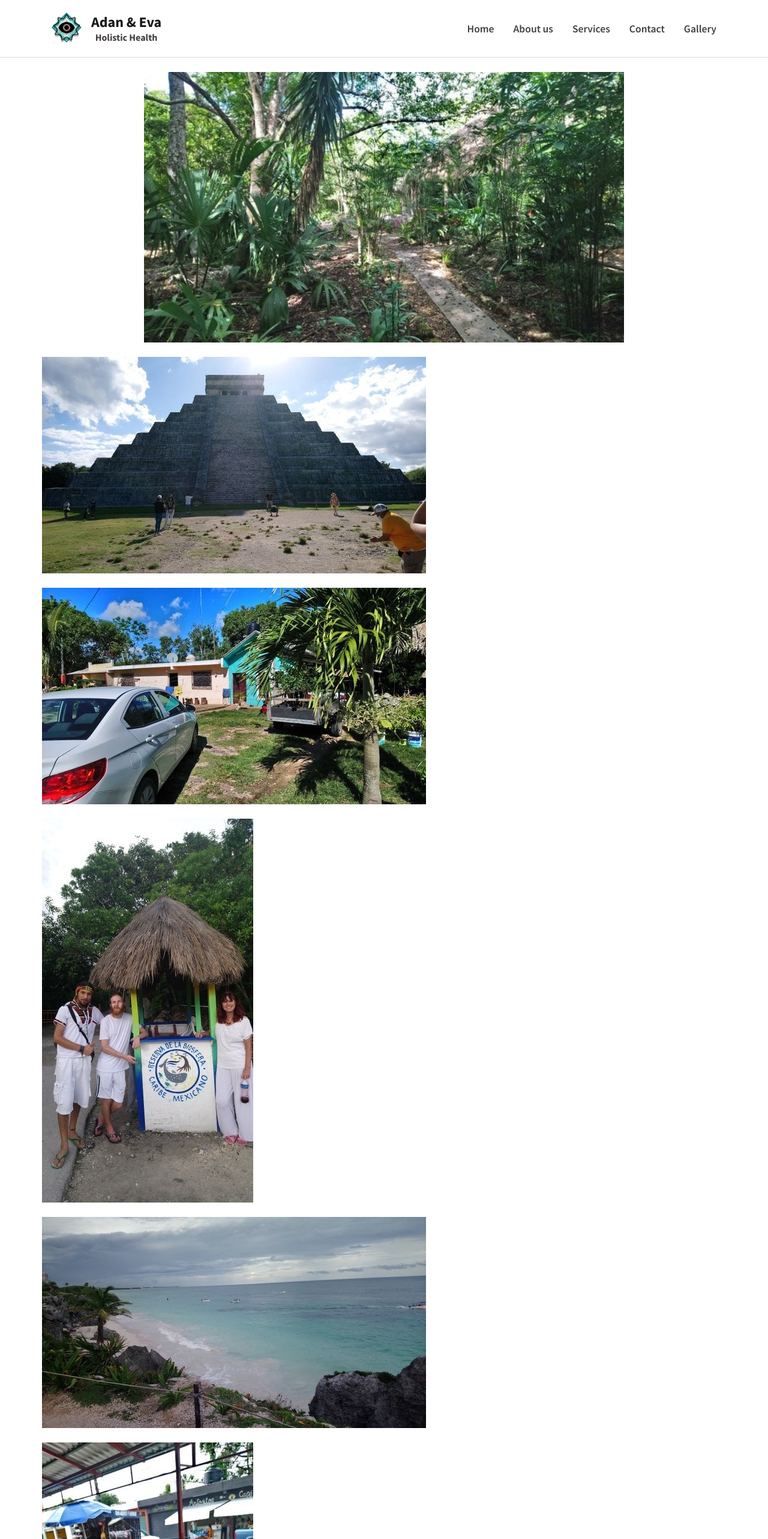
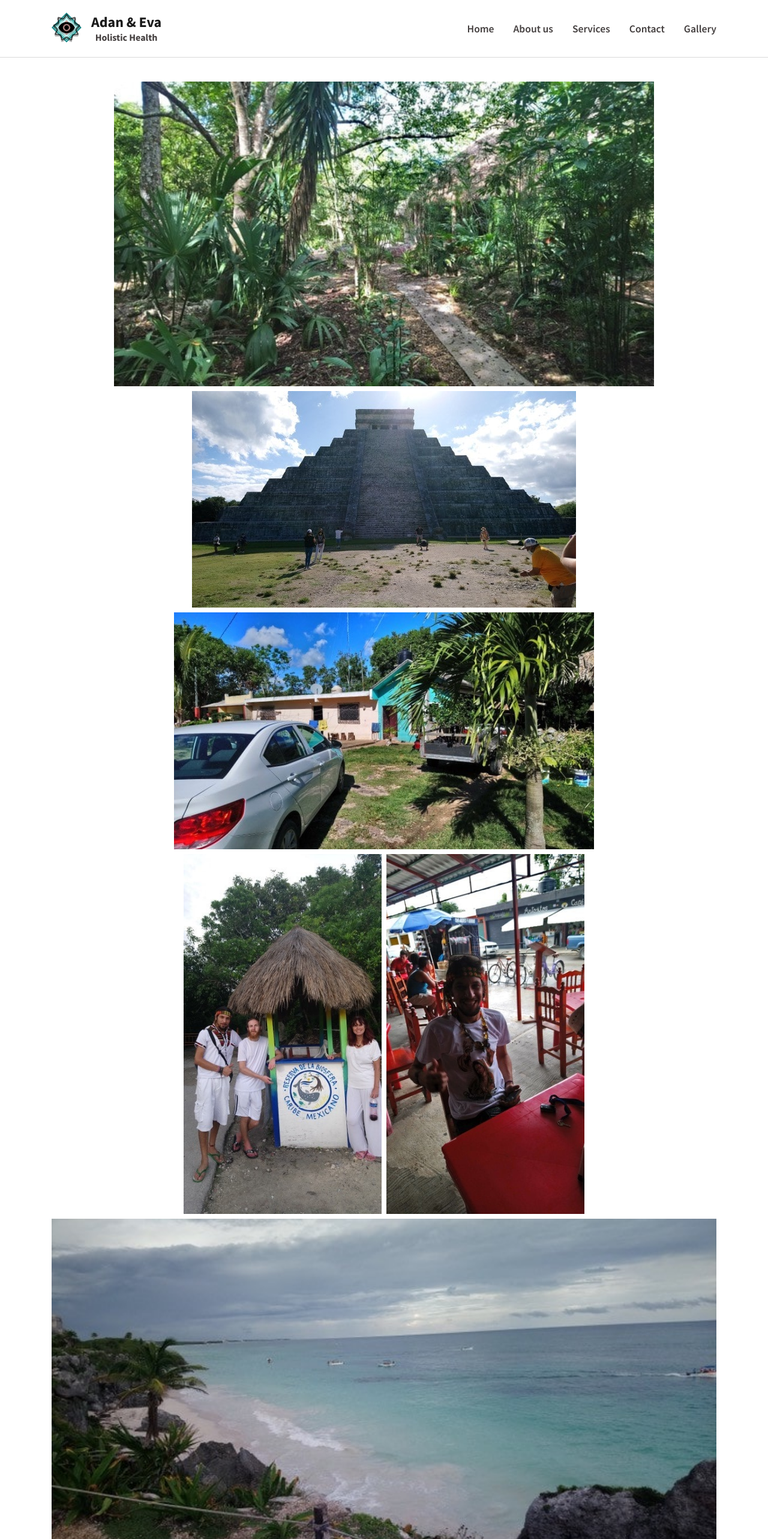
Before and after one commit to breukskit/adan_and_eva, a React (Create React App) app in the folder frontend/: page /gallery in a window 1280 px wide. Shown: the top 2566 px of the page at 60% size. Built offline with nearby package versions, Linux system fonts and the light colour scheme; the HTML template or start-up script is replaced by a standard one.

Commit message:
Ready for deployment?

```diff
--- a/frontend/src/components/Gallery.tsx
+++ b/frontend/src/components/Gallery.tsx
@@ -20,21 +20,35 @@ const useStyles = createUseStyles({
   },
   imgContainer: {
     width: '100%',
-    display: 'grid',
-    gridTemplateColumns: 'repeat(1, 1fr)',
-    gap: '1.5rem',
-    // justifyItems: 'center',
+    // display: 'grid',
+    // gridTemplateColumns: '1fr',
+    display: 'flex',
+    flexDirection: 'column',
+    gap: '.5rem',
+    marginBottom: '2rem',
+    padding: '1rem',
   },
   imgBox: {
     display: 'flex',
     justifyContent: 'center',
     alignItems: 'center',
-    maxWidth: '800px',
-    margin: 'auto',
+    flexWrap: 'flex',
     width: '100%',
+    '@media(max-width: 600px)': {
+      flexDirection: 'column',
+    },
   },
   img: {
     width: '100%',
+  },
+  leftElement: {
+    marginRight: '.5rem',
+    width: '45%',
+    maxWidth: '330px',
+    '@media(max-width: 600px)': {
+      marginRight: 0,
+      marginBottom: '.5rem',
+    },
   },
 });
 
@@ -44,16 +58,72 @@ export const Gallery = () => {
     <div className={classes.galleryContainer}>
       <div className={classes.imgContainer}>
         <div className={classes.imgBox}>
-          <img className={classes.img} loading="lazy" src={one} alt="" />
+          <img
+            style={{ maxWidth: '900px' }}
+            className={classes.img}
+            loading="lazy"
+            src={one}
+            alt=""
+          />
         </div>
-        <img loading="lazy" src={two} alt="" />
-        <img loading="lazy" src={three} alt="" />
-        <img loading="lazy" src={four} alt="" />
-        <img loading="lazy" src={five} alt="" />
-        <img loading="lazy" src={six} alt="" />
-        <img loading="lazy" src={eight} alt="" />
-        <img loading="lazy" src={seven} alt="" />
-        <img loading="lazy" src={nine} alt="" />
+        <div className={classes.imgBox}>
+          <img
+            style={{ maxWidth: '640px' }}
+            className={classes.img}
+            loading="lazy"
+            src={two}
+            alt=""
+          />
+        </div>
+        <div className={classes.imgBox}>
+          <img
+            style={{ maxWidth: '700px' }}
+            className={classes.img}
+            loading="lazy"
+            src={three}
+            alt=""
+          />
+        </div>
+        <div className={classes.imgBox}>
+          <img
+            className={classes.leftElement}
+            loading="lazy"
+            src={four}
+            alt=""
+          />
+          <img
+            loading="lazy"
+            src={six}
+            alt=""
+            style={{ width: '45%', maxWidth: '330px' }}
+          />
+        </div>
+        <div className={classes.imgBox}>
+          <img className={classes.img} loading="lazy" src={five} alt="" />
+        </div>
+        <div className={classes.imgBox}>
+          <img
+            className={classes.leftElement}
+            loading="lazy"
+            src={eight}
+            alt=""
+          />
+          <img
+            style={{ width: '45%', maxWidth: '330px' }}
+            loading="lazy"
+            src={nine}
+            alt=""
+          />
+        </div>
+        <div className={classes.imgBox}>
+          <img
+            style={{ maxWidth: '640px' }}
+            className={classes.img}
+            loading="lazy"
+            src={seven}
+            alt=""
+          />
+        </div>
       </div>
     </div>
   );
--- a/frontend/src/components/Home.tsx
+++ b/frontend/src/components/Home.tsx
@@ -107,6 +107,7 @@ const useStyles = createUseStyles({
   subHeader: {
     textAlign: 'center',
     background: 'rgba(0,0,0,0.95)',
+    lineHeight: '2.1rem',
     padding: {
       top: '2rem',
       right: '1rem',
@@ -149,21 +150,21 @@ const useStyles = createUseStyles({
     borderRadius: '5px',
     boxShadow: '3px 3px 10px 0px rgba(50, 50, 50, 0.5)',
     margin: '1rem',
-    '& $p': {
+  },
+  cardLink: {
+    color: theme.primaryColor,
+    fontSize: '1.2rem',
+    '&:hover': {
+      textDecoration: 'underline',
+    },
+  },
+  cardParagraph: {
     textAlign: 'center',
     lineHeight: '1.75rem',
     marginBottom: '1rem',
     fontSize: '1.1rem',
     fontWeight: 600,
     color: theme.primaryTextColor,
-    },
-    '& $a': {
-      color: theme.primaryColor,
-      fontSize: '1.2rem',
-      '&:hover': {
-        textDecoration: 'underline',
-      },
-    },
   },
   cardHeader: {
     color: theme.primaryColor,
@@ -172,10 +173,10 @@ const useStyles = createUseStyles({
     display: 'flex',
     flexDirection: 'column',
     alignItems: 'center',
-    '& $h3': {
+  },
+  cardHeaderh3: {
     textAlign: 'center',
     fontSize: '1.5rem',
-    },
   },
   cardIcon: {
     marginBottom: '.2rem',
@@ -214,10 +215,8 @@ const useStyles = createUseStyles({
       bottom: 0,
       left: '1.5rem',
     },
-    '& $h2': {
-      marginBottom: '1.5rem',
   },
-    '& $p': {
+  callToActionP: {
     lineHeight: '2rem',
     fontSize: '1.1rem',
     '@media(min-width: 800px)': {
@@ -225,6 +224,8 @@ const useStyles = createUseStyles({
       margin: 'auto',
     },
   },
+  callToActionh2: {
+    marginBottom: '1.5rem',
   },
   callToActionImgContainer: {
     display: 'flex',
@@ -281,15 +282,15 @@ export const Home = () => {
               <span>
                 <FontAwesomeIcon className={classes.cardIcon} icon={faHeart} />
               </span>
-              <h3>Yoga</h3>
+              <h3 className={classes.cardHeaderh3}>Yoga</h3>
             </div>
-            <p>
+            <p className={classes.cardParagraph}>
               {language === 'english' &&
                 'Ashtanga Yoga from the Tibetan Yoga-tradition that "vacuums" the physical system and creates a sense of union between the body, mind and soul.'}
               {language === 'spanish' &&
                 'La Yoga Ashtanga de la tradición Tibetana que purifica el sístema físico y cree una sensación de unión del cuerpo, de la mente y del alma.'}
             </p>
-            <Link to="/services">
+            <Link className={classes.cardLink} to="/services">
               {language === 'english' && 'Read More'}
               {language === 'spanish' && 'Lee mas'}
             </Link>
@@ -299,15 +300,15 @@ export const Home = () => {
               <span>
                 <FontAwesomeIcon className={classes.cardIcon} icon={faFrog} />
               </span>
-              <h3>Temazcal</h3>
+              <h3 className={classes.cardHeaderh3}>Temazcal</h3>
             </div>
-            <p>
+            <p className={classes.cardParagraph}>
               {language === 'english' &&
                 'Also known as "Mayan sweatlodge" or "shamanic shower" is aceremony conducted in high temperatures where water, herbs, music, and energetic crystals is used to cleanse the body and purify the mind and spirit.'}
               {language === 'spanish' &&
                 'También conocido como "baño de sudor maya" o "ducha chamánica" es una ceremonia que se lleva a cabo a altas temperaturas donde se usa agua, hierbas, música y cristales energéticos para limpiar el cuerpo y purificar la mente y el espíritu.'}
             </p>
-            <Link to="/services">
+            <Link className={classes.cardLink} to="/services">
               {language === 'english' && 'Read More'}
               {language === 'spanish' && 'Lee mas'}
             </Link>
@@ -317,19 +318,19 @@ export const Home = () => {
               <span>
                 <FontAwesomeIcon className={classes.cardIcon} icon={faLeaf} />
               </span>
-              <h3>
+              <h3 className={classes.cardHeaderh3}>
                 {language === 'english' && 'Community living in nature'}
                 {language === 'spanish' &&
                   'Una vida de communidad en la naturaleza'}
               </h3>
             </div>
-            <p>
+            <p className={classes.cardParagraph}>
               {language === 'english' &&
                 "We live together in each other's loving company in the heart of the beautiful Yucatan Jungle where life is given the ultimate conditions to blossom."}
               {language === 'spanish' &&
                 'Vivimos juntos en la compañía amorosa de los demás en el corazón de la hermosa selva de Yucatán, donde la vida tiene las mejores condiciones para florecer.'}
             </p>
-            <Link to="/services">
+            <Link className={classes.cardLink} to="/services">
               {language === 'english' && 'Read More'}
               {language === 'spanish' && 'Lee mas'}
             </Link>
@@ -356,11 +357,11 @@ export const Home = () => {
       </div>
       <div className={classes.callToAction}>
         <div className={classes.callToActionText}>
-          <h2>
+          <h2 className={classes.callToActionh2}>
             {language === 'english' && 'Take the time to realign yourself'}
             {language === 'spanish' && 'Tómese el tiempo para realinearse'}
           </h2>
-          <p>
+          <p className={classes.callToActionP}>
             {language === 'english' &&
               'We strive for achieving a sense of balance and peace in the entiretyof the being. What we want to see in a person after a visit with usis someone who is energized, healthy, happy, strong and full ofpurpose. We consider it to be the birthright of every human being tofeel good and we will do everything in our power to achieve this for everyone that comes. Read more about our methods '}
             {language === 'spanish' &&
```
Also changed, not shown: 1 other file (tests, documents, lock files or other folders). Lines whose indentation alone changed are shown as unchanged.
